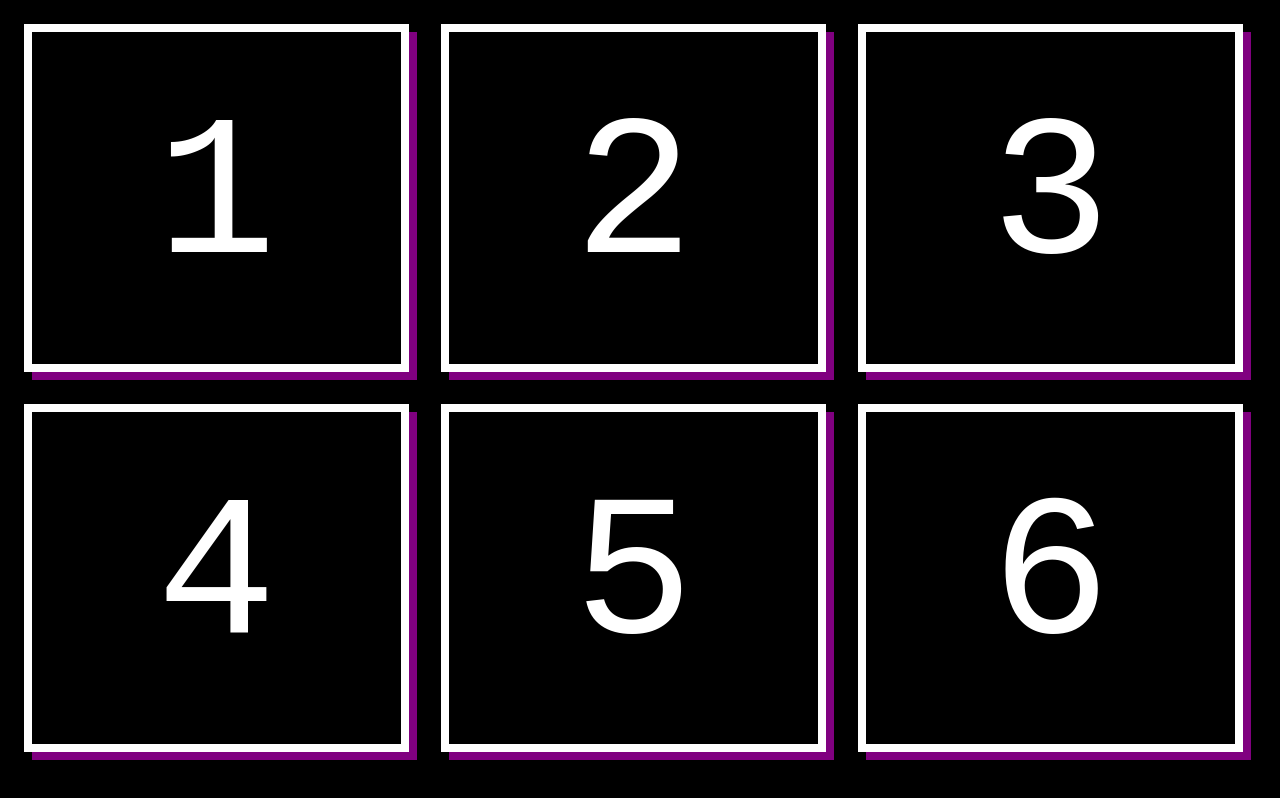
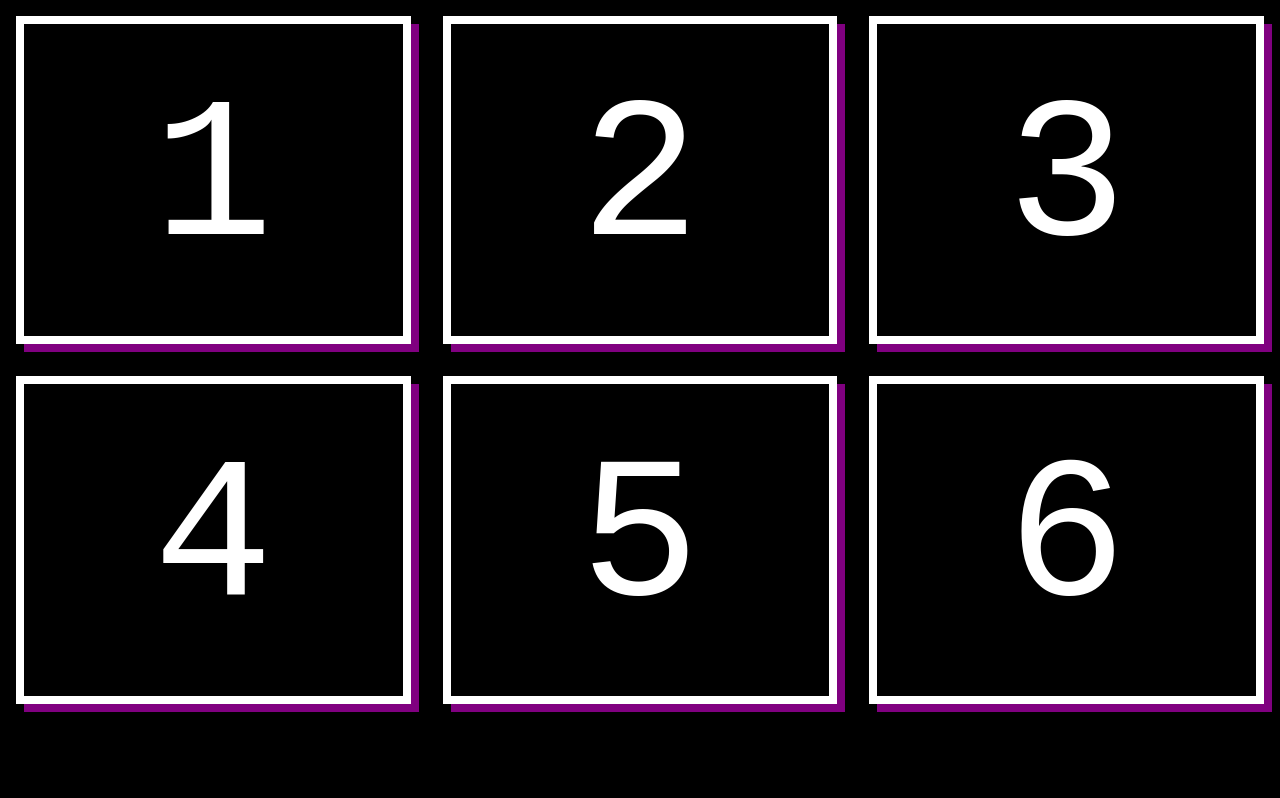
Before and after one commit to H3wastooshort/math_gfs_scripts, a plain HTML site: page student/student.html in a window 1280 px wide. Drawn offline with Linux system fonts and the light colour scheme.

Commit message:
i hate safari on iOS
that browser should die and fucking burn in hell like IE, CSS never works, aaaa

```diff
--- a/student/student.css
+++ b/student/student.css
@@ -1,8 +1,22 @@
+body {
+  overflow:none;
+  display: flex;
+  justify-content: center;
+  align-items: center;
+}
+
 #btn_grid {
-  height: 95vh;
+  position: fixed;
+  top:0;
+  left:0;
+  right:0;
+  bottom:0;
+  overflow:none;
+  height: 90vh;
+  width: 100%;
   display: grid;
-  grid-template-rows: 50% 50%;
-  grid-template-columns: 33% 33% 33%;
+  grid-template-rows: auto auto;
+  grid-template-columns: auto auto auto;
 }
 
 body,button {
@@ -10,7 +24,6 @@ body,button {
   color: white;
   font-family: monospace;
 }
-
 
 button {
   display: block;
@@ -21,6 +34,6 @@ button {
   box-shadow: 8px 8px 0px 0px purple;
 }
 button:active {
-	box-shadow: none;
-	transform: translate(7px,7px);
+  box-shadow: none;
+  transform: translate(8px,8px);
 }
--- a/student/student.html
+++ b/student/student.html
@@ -1,5 +1,7 @@
+<!DOCTYPE html>
 <html>
 <head>
+	<meta name="viewport" content="width=device-width, height=device-height, initial-scale=1.0,user-scalable=no, shrink-to-fit=yes" />
 	<title>Dice thing</title>
 	<link rel="stylesheet" href="student.css">
 	<script defer src="student.js"></script>
```
